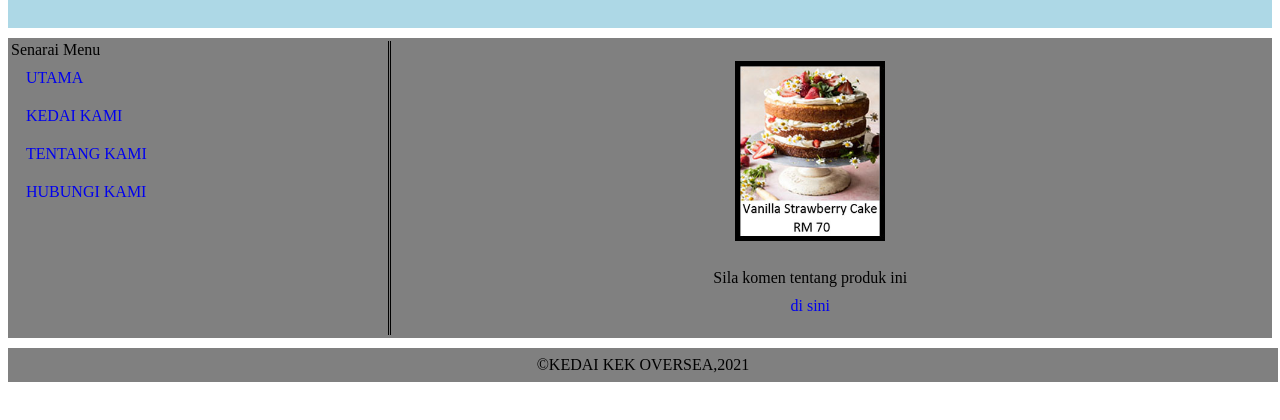
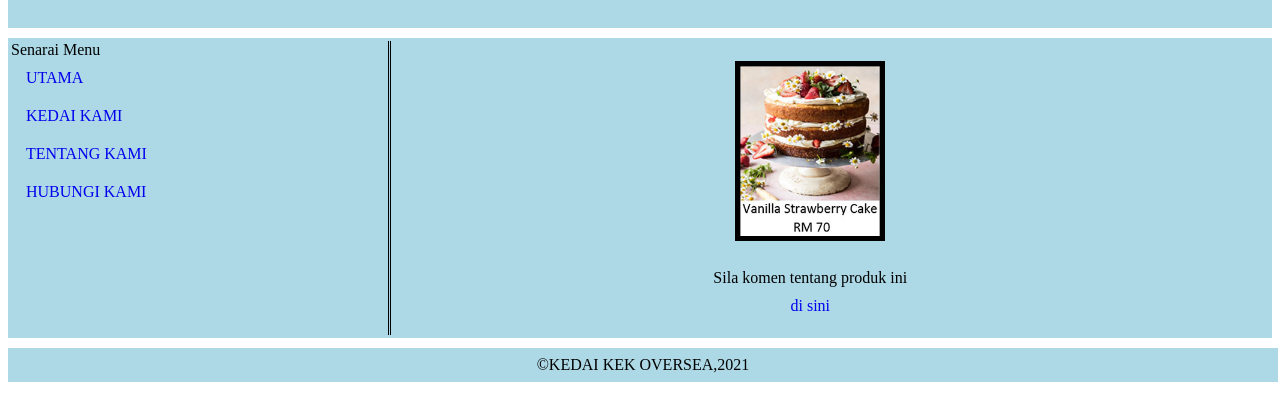
Before and after one commit to Fawwaz011/KPD1023-KEDAI-KEK, a plain HTML site: page index.html in a window 1280 px wide. Shown: the part 184-604 px from the top of the page. Drawn offline with Linux system fonts and the light colour scheme.

Commit message:
Update index.html

```diff
--- a/index.html
+++ b/index.html
@@ -68,13 +68,13 @@
 
         border-style: solid;
 
-        border-color: grey;
+        border-color: lightblue;
 
         margin: auto;
 
         margin-top: 10px;
 
-        background-color: grey;
+        background-color: lightblue;
 
       }
 
@@ -148,9 +148,9 @@
 
         border-style: solid;
 
-        border-color: grey;
+        border-color: lightblue;
 
-        background-color: grey;
+        background-color: lightblue;
 
         text-align: center;
 
```
